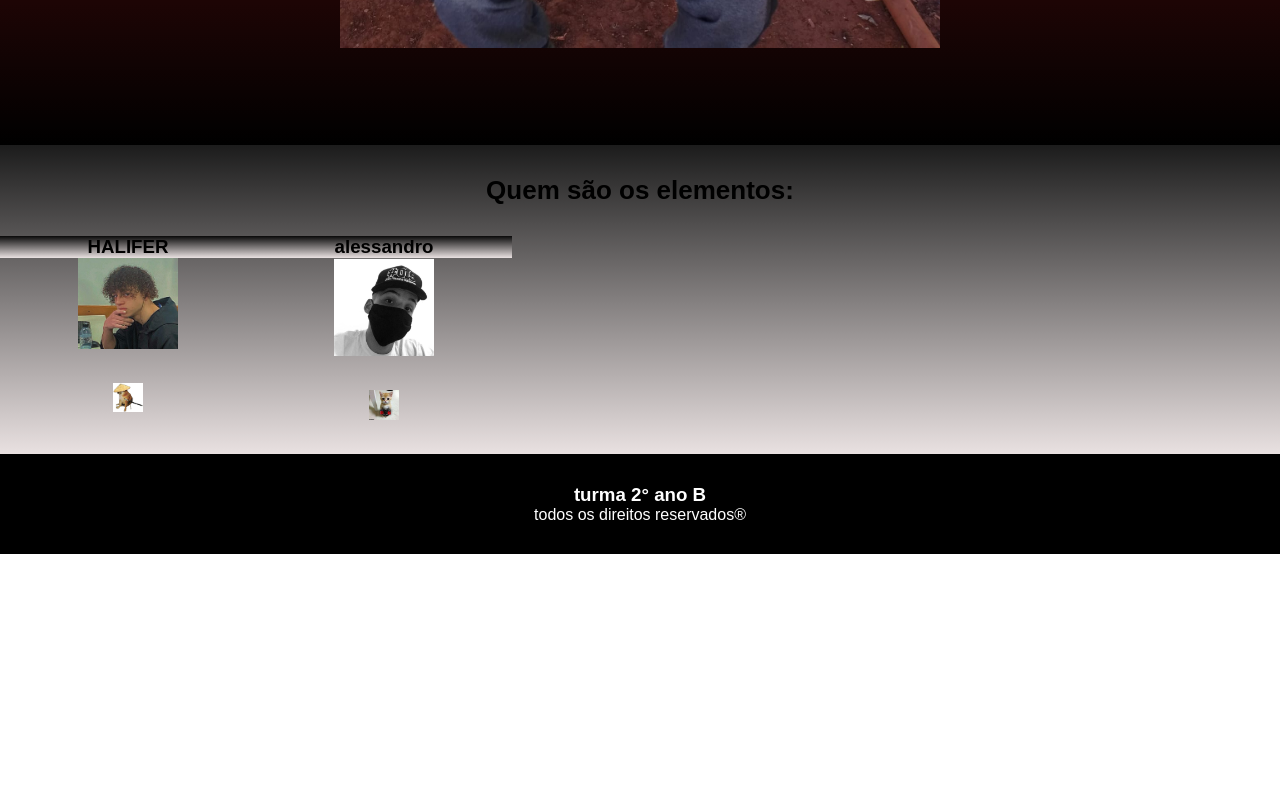
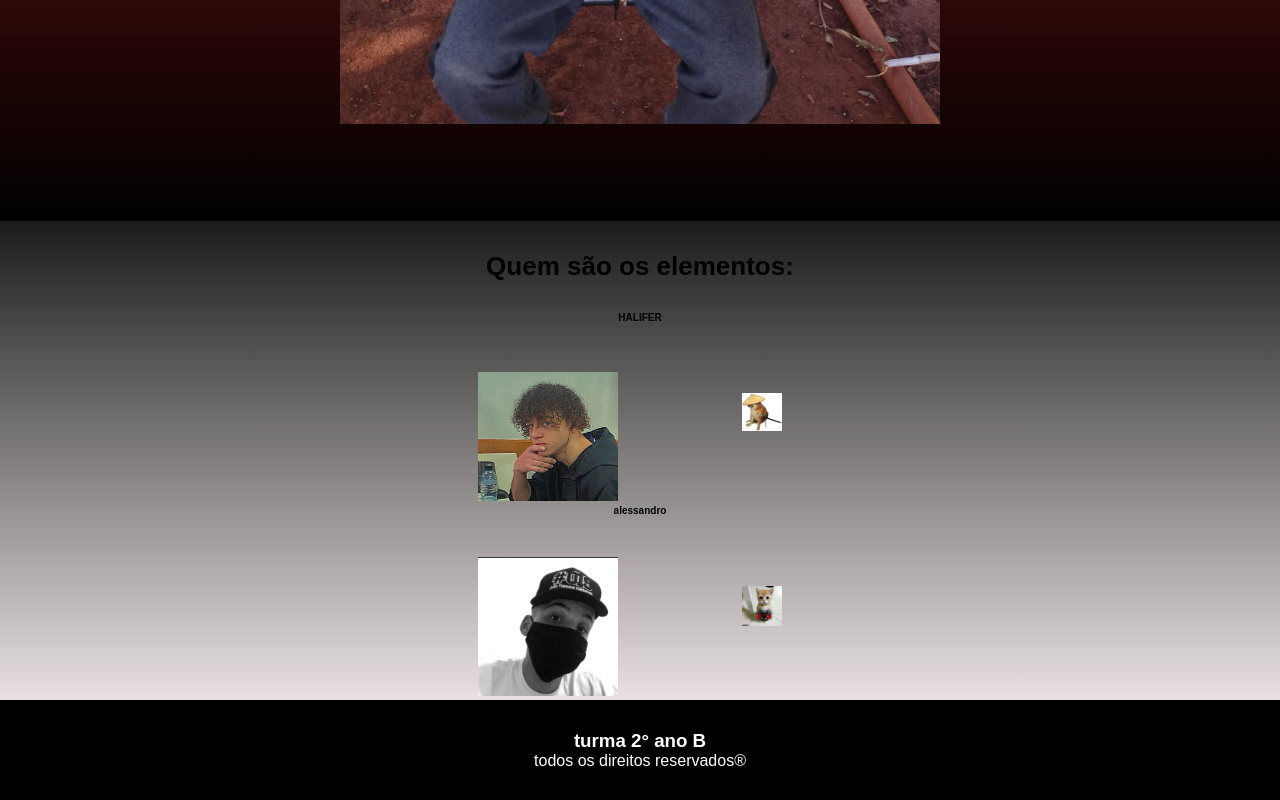
Before and after one commit to halifergbr/prova-trimestral, a plain HTML site: page index.html in a window 1280 px wide. Shown: the part 893-1693 px from the top of the page. Before the commit the page ends 1447 px from the top, so only its background shows below. Drawn offline with Linux system fonts and the light colour scheme.

Commit message:
hhhhh
slk

```diff
--- a/index.html
+++ b/index.html
@@ -31,23 +31,25 @@
     </div>
 
     </section>
-    <section class="estudante">
+    <section class="meliante">
 
-    <h2 class="estudante-titulo">Quem são os elementos:</h2>
+    <h2 class="meliante-titulo">Quem são os elementos:</h2>
 
-    <div class="estudante-todos">
+    <div class="-todos">
 
 
-    <div class="estudante-div">
-         <h3 class="estudante legenda">HALIFER</h3>
-         <img class="estudante-imagem" src="elemento-B.jpeg" alt="imagem de estudante">
-         <img class="estudante-icone" src="foda.jpeg" alt="icone github">
+    <div class="meliante-div">
+         <h3 class="meliante-legenda">HALIFER</h3>
+         <img class="meliante-imagem" src="elemento-B.jpeg" alt="imagem de estudante">
+         <img class="meliante-icone" src="foda.jpeg" alt="icone github">
     </div>
 
-    <div class="estudante-div">
-        <h3 class="estudante legenda">alessandro</h3>
-        <img class="estudante-imagem" src="elemento-A.jpeg" alt="imagem de estudante">
-        <img class="estudante-icone" src="icone.jpeg" alt="icone github">
+                            <span></span>       <span></span>
+
+    <div class="meliante-div">
+        <h3 class="meliante-legenda">alessandro</h3>
+        <img class="meliante-imagem" src="elemento-A.jpeg" alt="imagem de estudante">
+        <img class="meliante-icone" src="icone.jpeg" alt="icone github">
    </div>
     </div>
     </section>
--- a/style.css
+++ b/style.css
@@ -10,7 +10,8 @@ body{ font-family: sans-serif;}
     justify-content: space-around;}
 
 .cabecalho-imagem{width: 100px;
-    height: 100px;}
+    height: 100px;
+    padding: 38px;}
 
 .cabecalho-item{display: inline-block;
     padding: 0 100px;
@@ -34,25 +35,29 @@ padding: 0 200px;}
 .resenha-imagem{width: 600px;
 margin: 30px;}
 
+                                        /*meliante section*/
 
-.estudante{background-image: linear-gradient(rgba(0, 0, 0, 0.89),rgb(233, 225, 225));}
 
-.estudante-titulo{text-align: center;
+.meliante{background-image: linear-gradient(rgba(0, 0, 0, 0.89),rgb(233, 225, 225));}
+
+.meliante-titulo{text-align: center;
     font-size: 26px;
     padding: 30px 0;}
 
-.estudante-todos{display: grid;
+.meliante-todos{display: grid;
 grid-template-columns: 20% 20% 20% 20% 20%;}
 
-.estudante-div{text-align: center;}
+.meliante-div{text-align: center;}
 
-.estudante-imagem{width: 100px;
-    margin:0 50px;}
+.meliante-imagem{width: 140px;
+    margin: 0 50px;}
 
-.estudante-icone{width: 30px;
-    padding: 30px;}
+.meliante-icone{width: 40px;
+    padding: 40px;
+margin: 30px;}
 
-.estudante-legenda{font-size: 10px;}
+.meliante-legenda{font-size: 10px;}
+                                                /*rodape*/
 
 .rodape{background-color: black;
 color: white;
```
